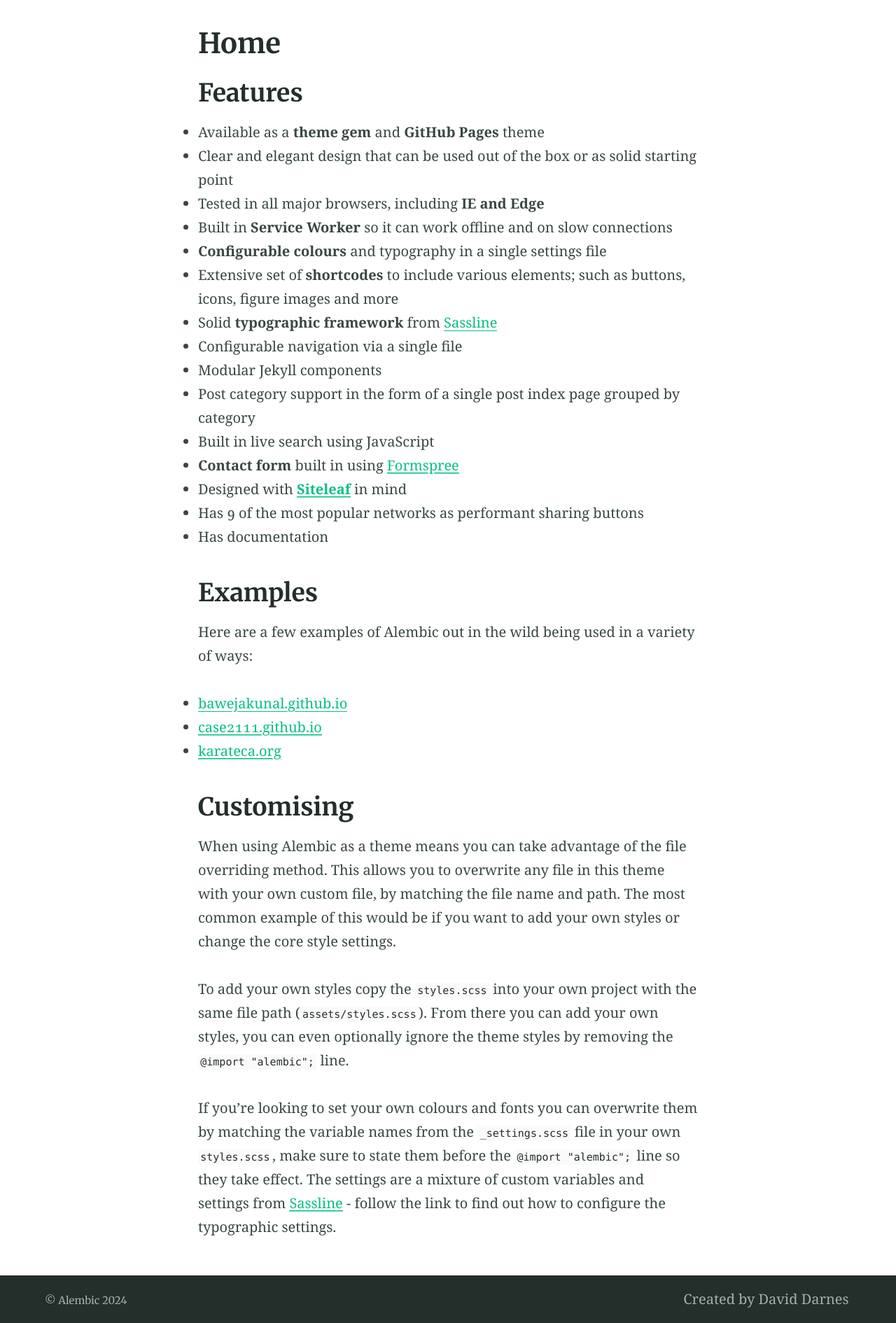
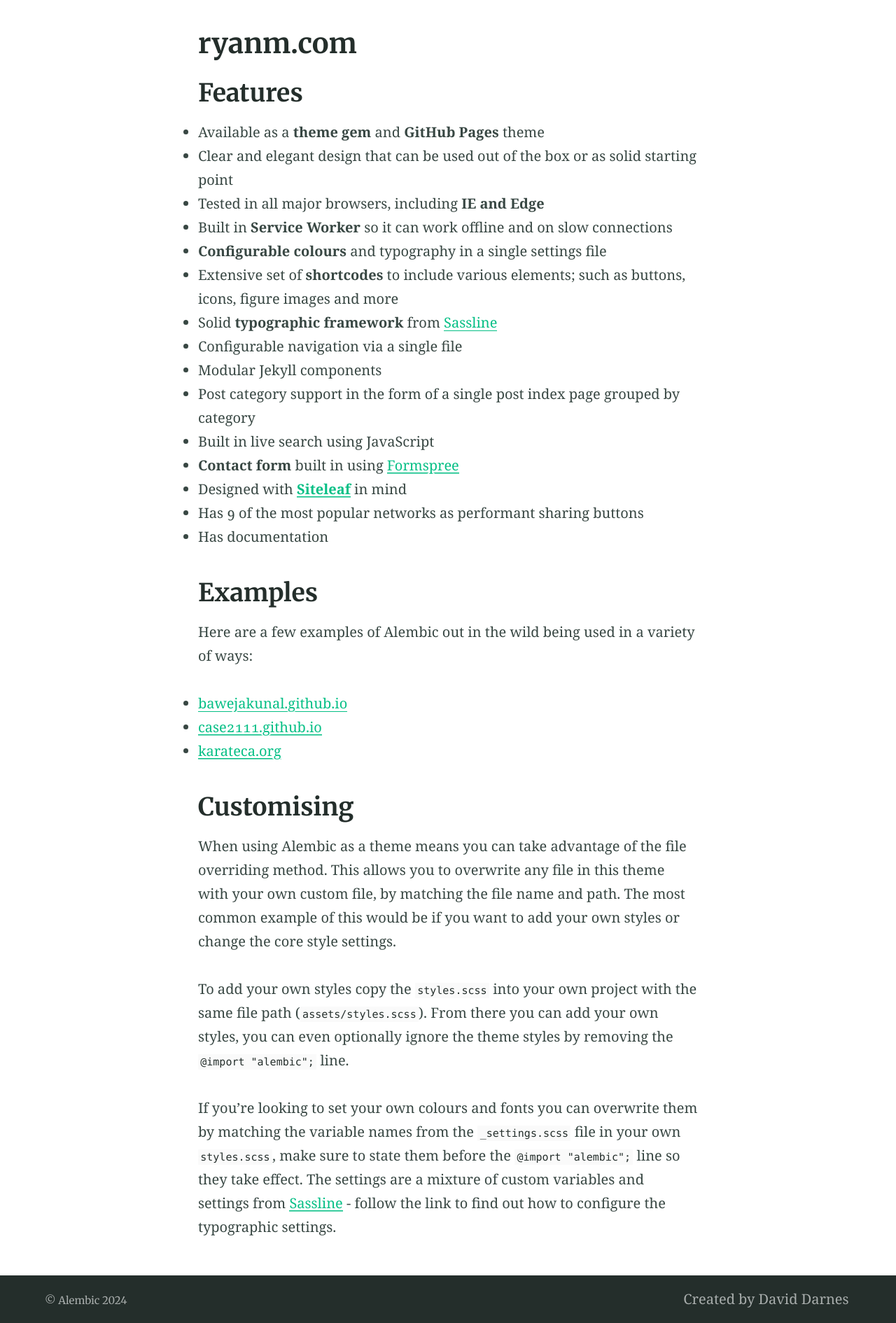
Before and after one commit to rtmcdo/rtmcdo.github.io, a Jekyll site: the page built from index.md, in a window 1280 px wide. Shown: the part 408-2298 px from the top of the page at 70% size. Built offline with Jekyll 4.4.1, drawn with Linux system fonts in a browser that asks for light colours.

Commit message:
Update index.md

```diff
--- a/index.md
+++ b/index.md
@@ -1,5 +1,5 @@
 ---
-title: Home
+title: ryanm.com
 hide_title: true
 feature_text: |
   ## Ryan McDonald
```
